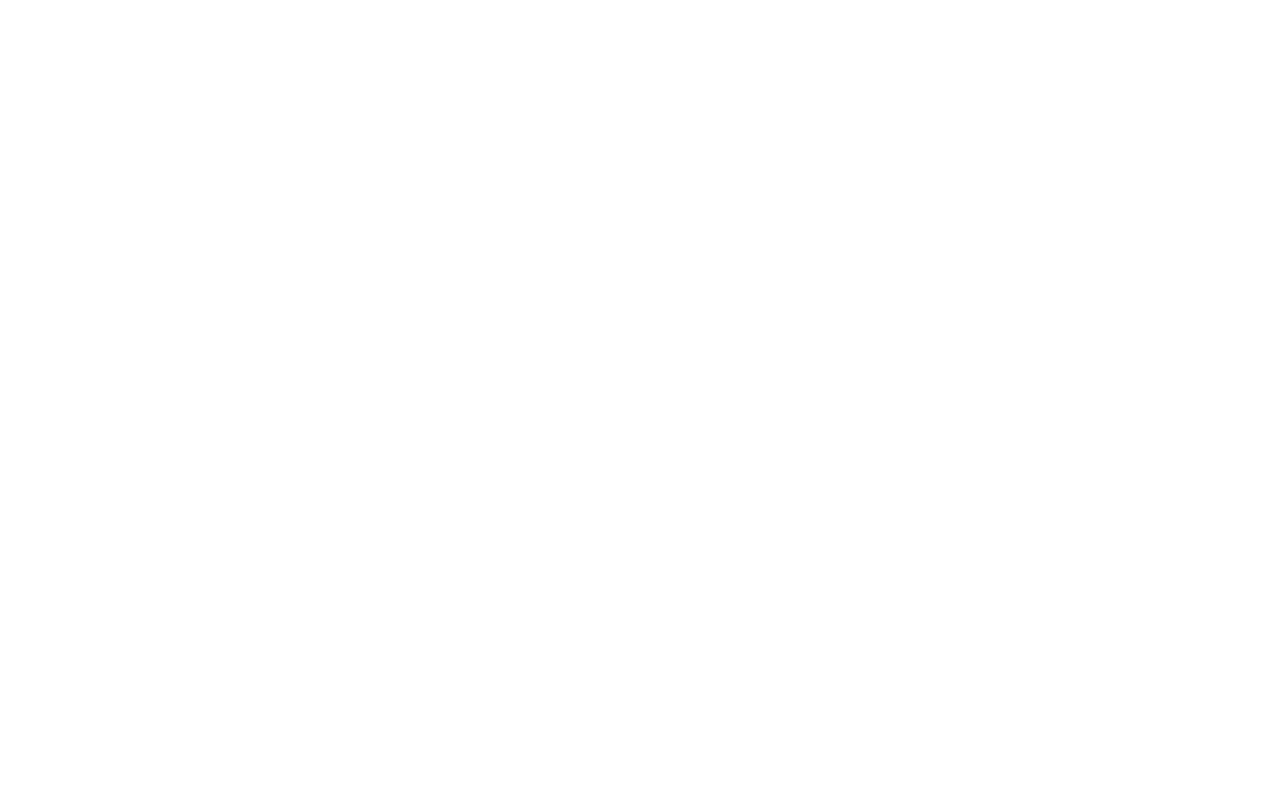
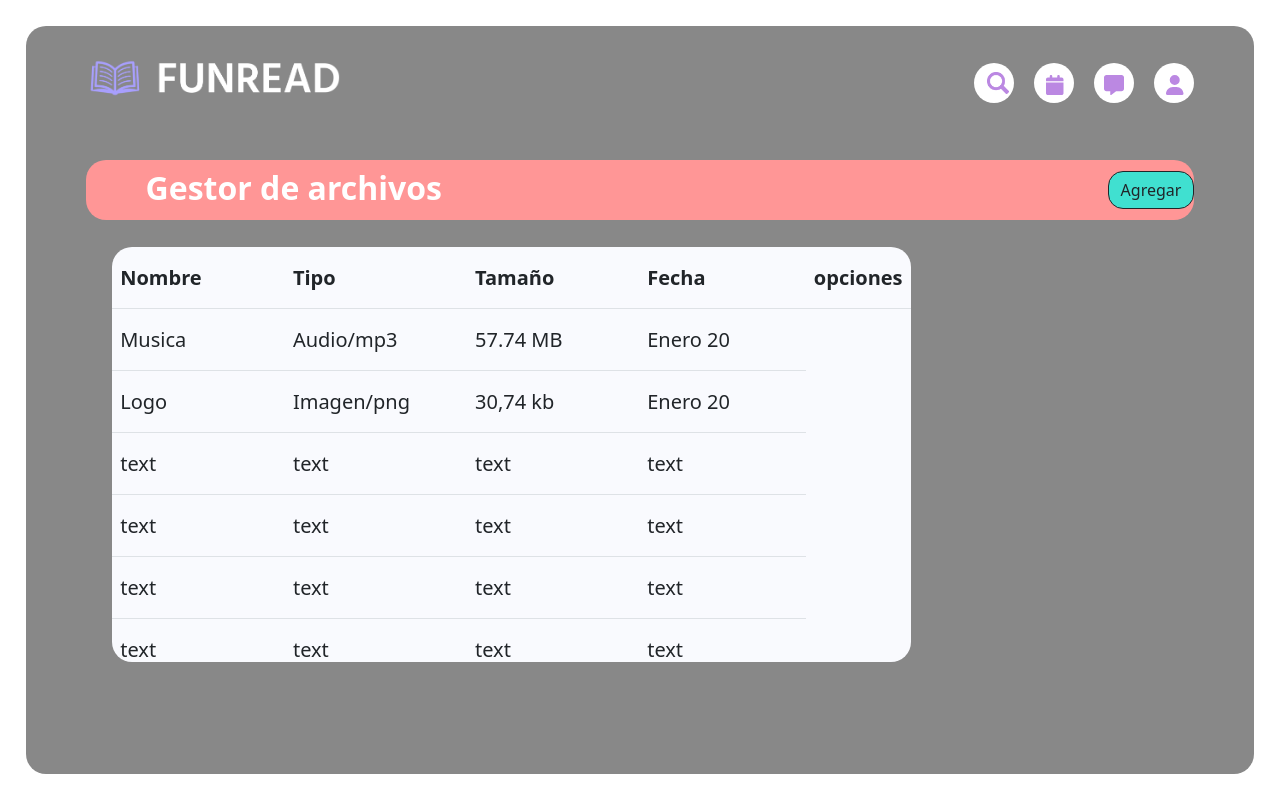
Before and after one commit to Funread/funread, a React (Create React App) app in the folder frontend/: page /addImage in a window 1280 px wide. Before the commit this address had no page. Built offline with nearby package versions, Linux system fonts and the light colour scheme.

Commit message:
avance 1 del gestor de archivos
se creo el header , y la tabla

```diff
--- /dev/null
+++ b/frontend/src/Components/addImage/AddImage.jsx
@@ -0,0 +1,129 @@
+import React, { useState } from "react";
+import { Navbar, Nav } from "react-bootstrap";
+import { Button } from "react-bootstrap";
+import "./addImage.css";
+import ListGroup from "react-bootstrap/ListGroup";
+import Table from "react-bootstrap/Table";
+import { Swiper, SwiperSlide } from "swiper/react";
+import { Navigation } from "swiper";
+import "swiper/css";
+import "swiper/css/navigation";
+import logo from "../../placeholderBook.jpg";
+import HeaderDashboard from "../Shared/HeaderDashboard/HeaderDashboard";
+import { FontAwesomeIcon } from "@fortawesome/react-fontawesome";
+import {
+    faSliders,
+    faDownload,
+    faPlus,
+    faBars,
+    faGripVertical,
+    faEllipsis,
+  } from "@fortawesome/free-solid-svg-icons";
+
+
+function AddImage(props){
+    const [myView, setMyView] = useState("1");
+    const fileList = [
+        { nombre: "Musica", Tipo: "Audio/mp3", tamano: "57.74 MB", fecha: "Enero 20" },
+        { nombre: "Logo", Tipo: "Imagen/png", tamano: "30,74 kb", fecha: "Enero 20" },
+        { nombre: "text", Tipo: "text", tamano: "text", fecha: "text" },
+        { nombre: "text ", Tipo: "text", tamano: "text", fecha: "text" },
+        { nombre: "text ", Tipo: "text", tamano: "text", fecha: "text" },
+        { nombre: "text ", Tipo: "text", tamano: "text", fecha: "text" }
+    ];
+
+    function firstView() {
+        return (
+          <div className="my-library-all-books-view-1">
+            <Table className="books-table">
+              <thead>
+                <tr>
+                  <th style={{ width: "25%" }}>Nombre</th>
+                  <th style={{ width: "25%" }}>Tipo</th>
+                  <th style={{ width: "25%" }}>Tamaño</th>
+                  <th style={{ width: "25%" }}>Fecha</th>
+                  <th>opciones</th>
+                </tr>
+              </thead>
+              <tbody>{setBooksTableData(fileList)}</tbody>
+            </Table>
+          </div>
+        );
+    }
+
+      /**
+   * Function setRecentViews:
+   * @param {*} userRecentViews Libros vistos recientemente por el usuario.
+   *
+   * Si el usuario ha visto libros recientemente, los agrega a una lista y la regresa para mostrarla en pantalla.
+   */
+  function setRecentViews(userRecentViews) {
+    const recentViewsList = [];
+
+        if (userRecentViews.length > 0) {
+        for (let i = 0; i < userRecentViews.length; i++) {
+            recentViewsList.push(
+            <ListGroup.Item key={i}>{userRecentViews[i]}</ListGroup.Item>
+            );
+        }
+        }
+
+    return recentViewsList;
+  }
+
+
+     /**
+   * Function setBooksTableData:
+   * @param {*} data Lista/Objeto con la información de los libros del usuario.
+   *
+   * Agrega la información de los libros del usuario a la tabla de datos.
+   * Posteriormente la regresa como una lista para mostrar la información en pantalla (vista 1).
+   */
+    function setBooksTableData(data) {
+        const booksList = [];
+
+        if (data.length > 0) {
+        for (let i = 0; i < data.length; i++) {
+            booksList.push(
+            <tr key={i}>
+                <td style={{ width: "20%" }}>{data[i].nombre}</td>
+                <td style={{ width: "20%" }}>{data[i].Tipo}</td>
+                <td style={{ width: "20%" }}>{data[i].tamano}</td>
+                <td style={{ width: "20%" }}>{data[i].fecha}</td>
+            </tr>
+            );
+        }
+    }
+
+    return booksList;
+  }
+
+  return (
+    <div className="my-library-container">
+      <div className="my-library-header">
+        <HeaderDashboard />
+      </div>
+      <div className="my-library">
+        <div className="my-library-banner">
+          <p className="my-library-title">Gestor de archivos</p>
+          <div className="add-image-banner-buttons-container">
+                <Button
+                    variant="outline-dark"
+                    size="md"
+                    className="add-image-banner-option-button"
+                    type="button"
+                >
+                Agregar
+                </Button>
+            </div>
+        </div>
+        <div className="my-library-body">
+        <div className="my-library-all-books">
+           {firstView()}
+          </div>
+        </div>
+      </div>
+    </div>
+  );
+}
+export default AddImage;
--- /dev/null
+++ b/frontend/src/Components/addImage/addImage.css
@@ -0,0 +1,19 @@
+.buttonadd{
+    text-align: left;
+}
+
+.my-addImage-options{
+    text-align: left;
+}
+
+.add-image-banner-option-button {
+    margin-left: 25px;
+    background: turquoise;
+    box-shadow: none !important;
+    border-radius: 15px;
+
+  }
+
+.add-image-banner-buttons-container {
+    margin-left: auto;
+  }
--- a/frontend/src/index.js
+++ b/frontend/src/index.js
@@ -20,6 +20,7 @@
 import AddPage from "./Components/Shared/AddPage/AddPage";
 import Template2 from "./Components/Shared/Templates/Template 2/template2";
 import Template3 from "./Components/Shared/Templates/Template3/Template3";
+import AddImage from "./Components/addImage/AddImage";
 
 const root = ReactDOM.createRoot(document.getElementById("root"));
 root.render(
@@ -36,6 +37,19 @@
           </div>
         }
       />
+
+      <Route
+        exact
+        path="/addImage"
+        element={
+          <div className="index-background-padding">
+            <div className="index-background-container ">
+              <AddImage />
+            </div>
+          </div>
+        }
+      />
+
 
       <Route
         exact
```
